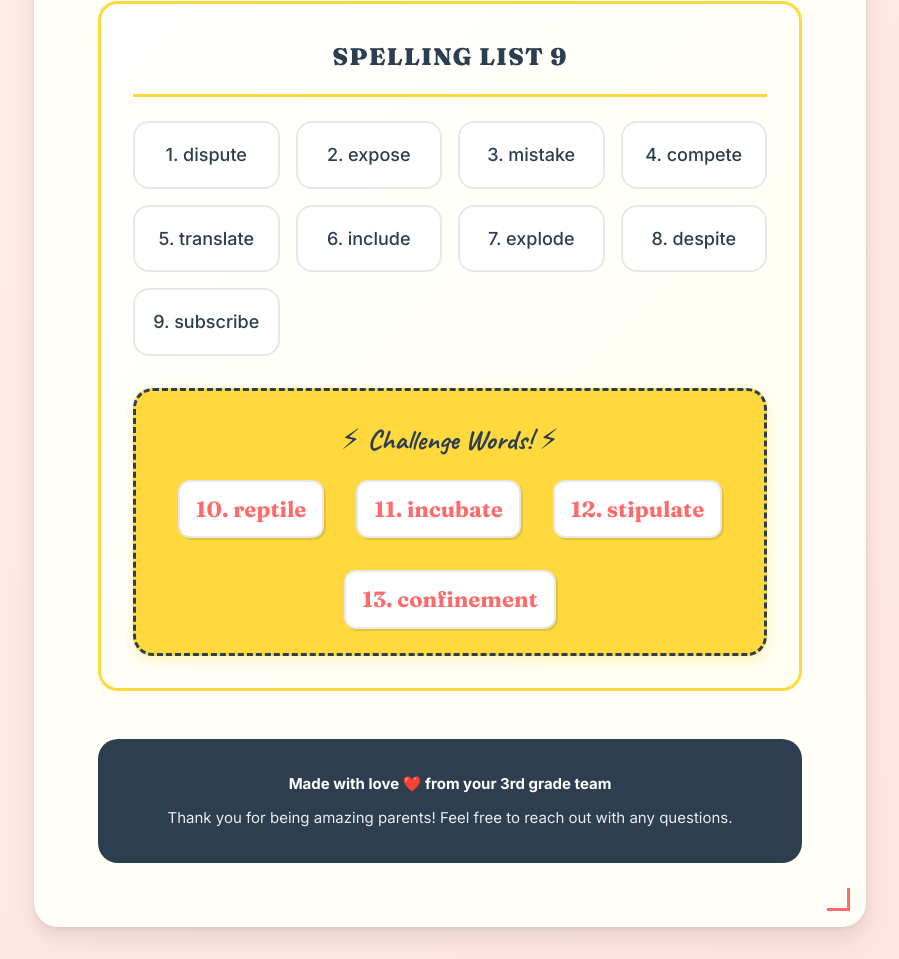
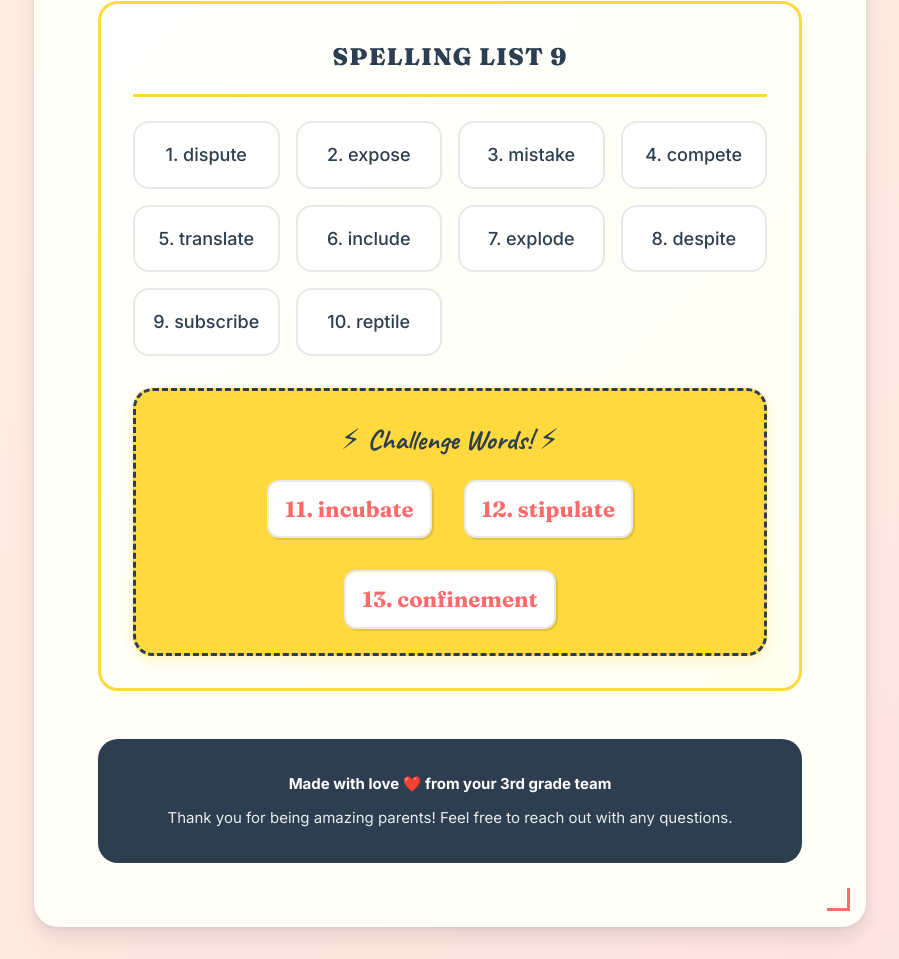
Before and after one commit to rvargas8/newsletter, a plain HTML site: page index.html in a window 1280 px wide. Shown: the part 2313-3272 px from the top of the page, without its empty margins (190-1089 px from the left). Drawn offline with Linux system fonts and the light colour scheme.

Commit message:
Move 'reptile' from challenge words to regular spelling list (now #10)

```diff
--- a/index.html
+++ b/index.html
@@ -1619,12 +1619,12 @@
                 <div class="spelling-word" data-word="explode">7. explode</div>
                 <div class="spelling-word" data-word="despite">8. despite</div>
                 <div class="spelling-word" data-word="subscribe">9. subscribe</div>
+                <div class="spelling-word" data-word="reptile">10. reptile</div>
             </div>
 
             <div class="challenge-words">
                 <h4>⚡ Challenge Words! ⚡</h4>
                 <div class="words">
-                    <span class="word spelling-word" data-word="reptile">10. reptile</span>
                     <span class="word spelling-word" data-word="incubate">11. incubate</span>
                     <span class="word spelling-word" data-word="stipulate">12. stipulate</span>
                     <span class="word spelling-word" data-word="confinement">13. confinement</span>
```
